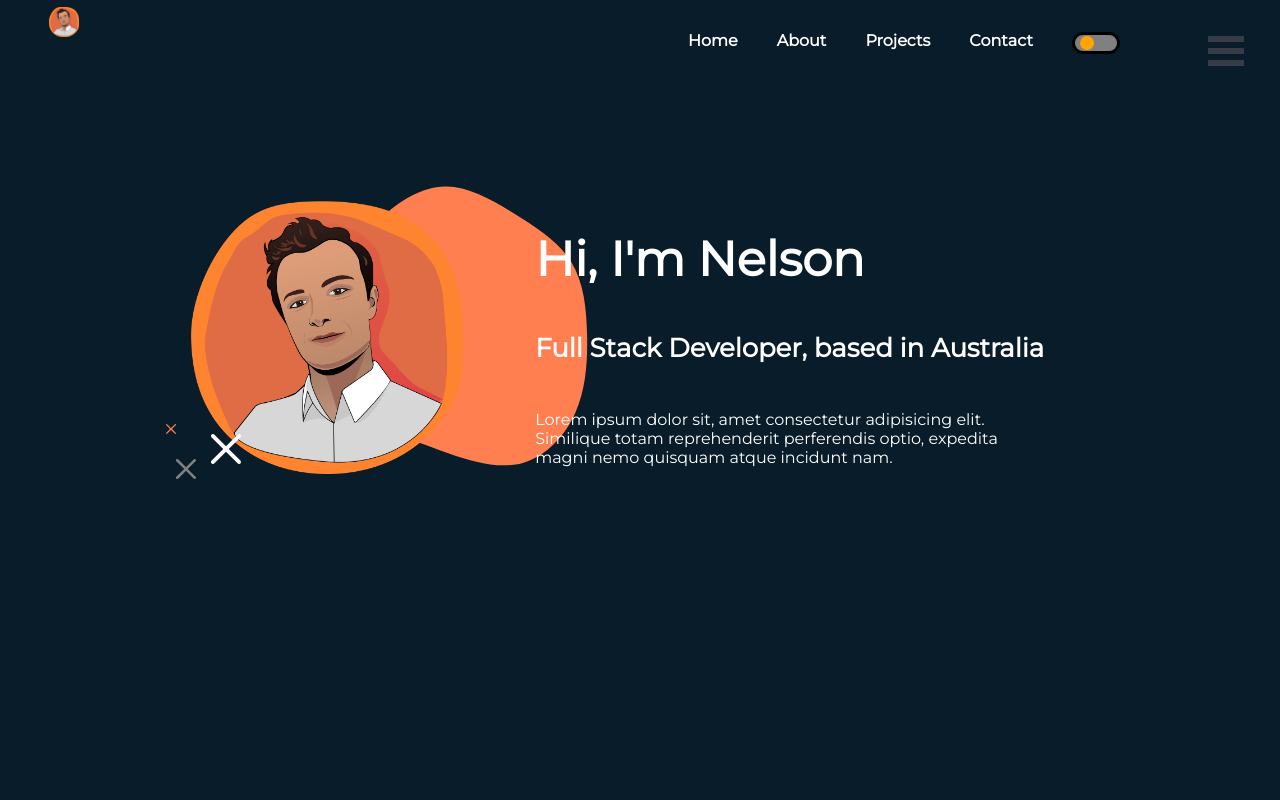
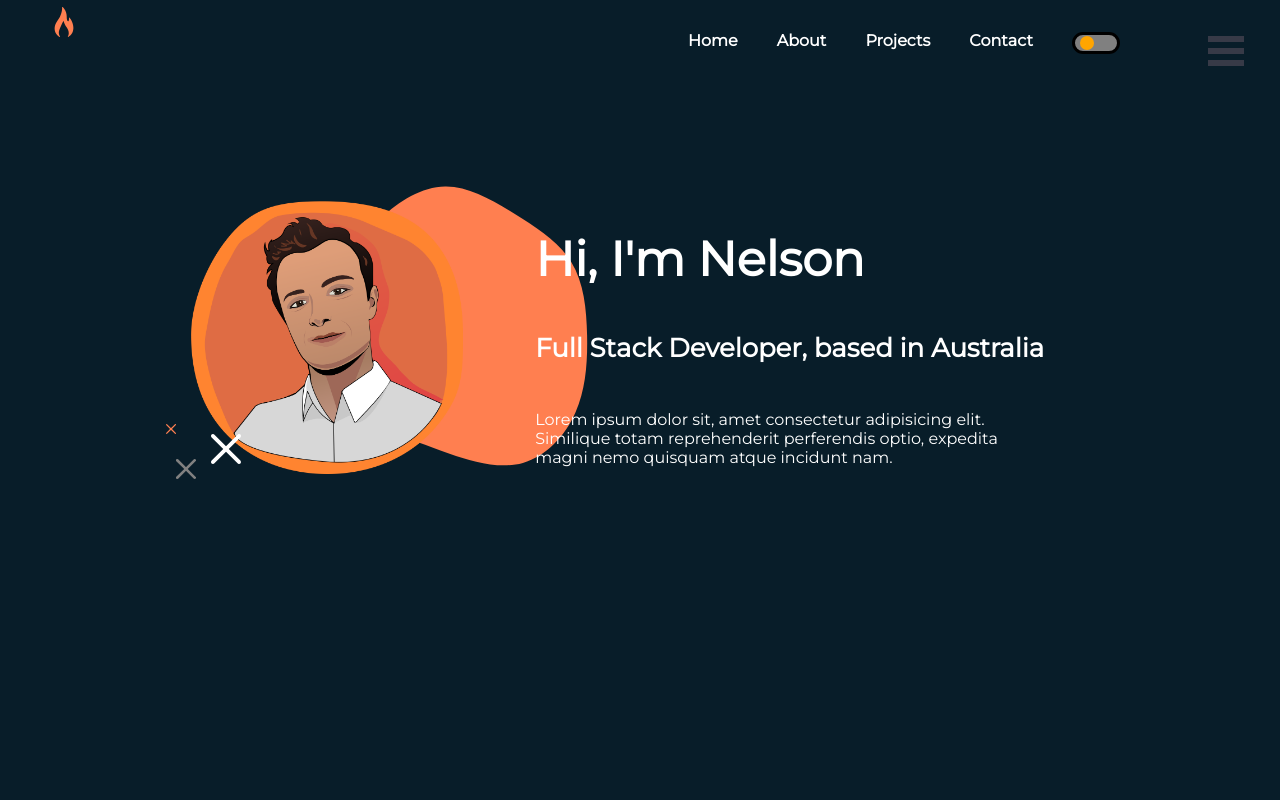
Before and after one commit to NelsonG-C/portfolioV1, a Gatsby site: page / in a window 1280 px wide. Shown: the top 800 px of the page. Built offline with nearby package versions, Linux system fonts and the light colour scheme; Gatsby itself is replaced by a stand-in of ours; no server answers.

Commit message:
added flame logo svg

```diff
--- a/src/components/header.tsx
+++ b/src/components/header.tsx
@@ -2,7 +2,6 @@ import { Link } from "gatsby";
 import PropTypes from "prop-types";
 import React from "react";
 
-import fire from "../images/fire.png";
 import ThemeToggle from "./themeToggle";
 
 const Header = () => (
@@ -14,9 +13,18 @@ const Header = () => (
         padding: `.45rem 1.0875rem`,
       }}
     >
+
       <div className="logo">
-        <img src={fire} />
-      </div>
+  <svg className="flame-logo" version="1.1" id="Capa_1"  x="0px" y="0px" viewBox="0 0 611.999 611.999">
+  <path fill="#FF7F50" d="M216.02,611.195c5.978,3.178,12.284-3.704,8.624-9.4c-19.866-30.919-38.678-82.947-8.706-149.952
+		c49.982-111.737,80.396-169.609,80.396-169.609s16.177,67.536,60.029,127.585c42.205,57.793,65.306,130.478,28.064,191.029
+		c-3.495,5.683,2.668,12.388,8.607,9.349c46.1-23.582,97.806-70.885,103.64-165.017c2.151-28.764-1.075-69.034-17.206-119.851
+		c-20.741-64.406-46.239-94.459-60.992-107.365c-4.413-3.861-11.276-0.439-10.914,5.413c4.299,69.494-21.845,87.129-36.726,47.386
+		c-5.943-15.874-9.409-43.33-9.409-76.766c0-55.665-16.15-112.967-51.755-159.531c-9.259-12.109-20.093-23.424-32.523-33.073
+		c-4.5-3.494-11.023,0.018-10.611,5.7c2.734,37.736,0.257,145.885-94.624,275.089c-86.029,119.851-52.693,211.896-40.864,236.826
+		C153.666,566.767,185.212,594.814,216.02,611.195z" />
+</svg>
+</div>
     </div>
     <div className="header-links">
       <h4>
```
